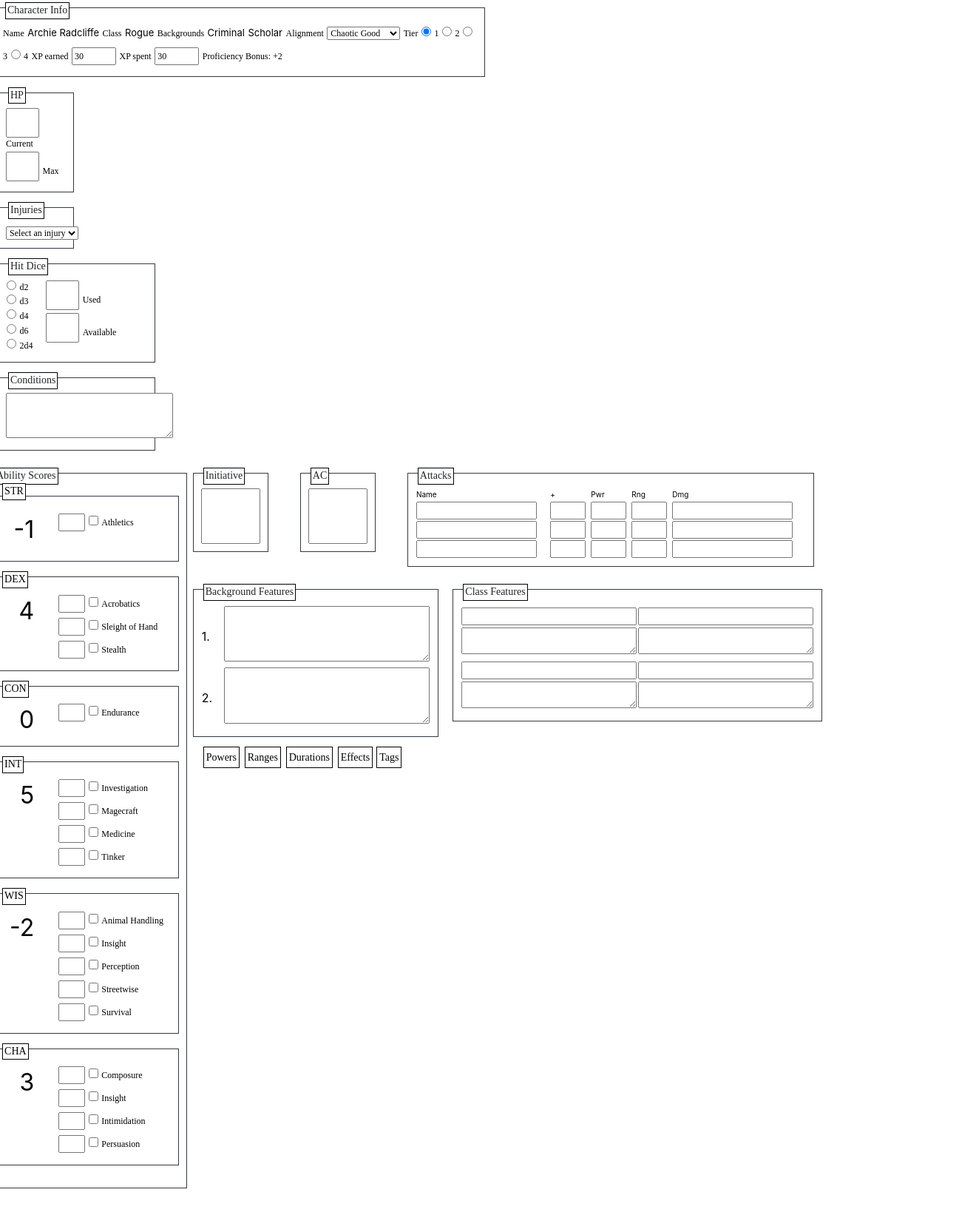
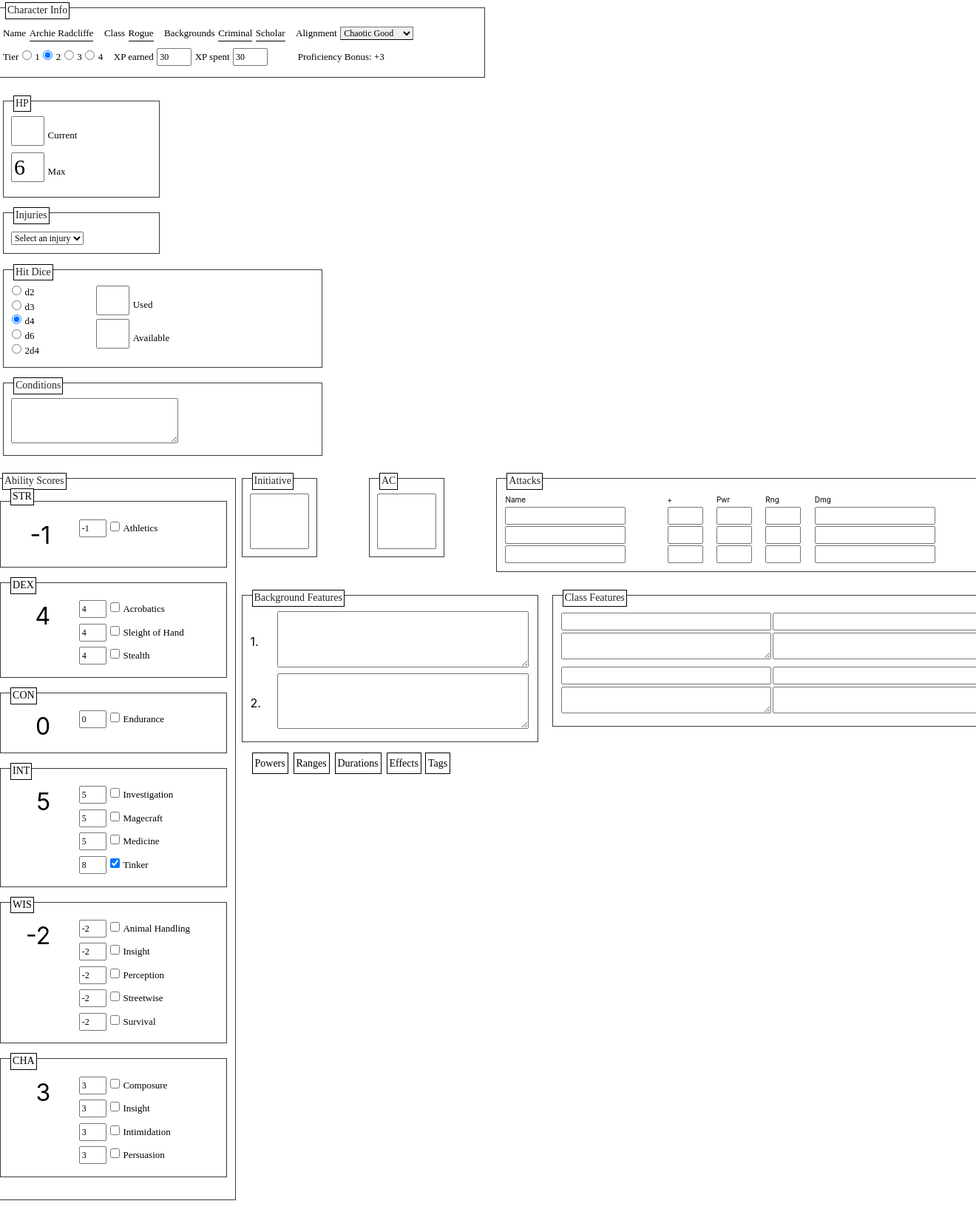
Before and after one commit to elhudson/HUBRIS, a Flask app: page / in a window 1320 px wide. Shown: that part at 74% size. Run offline with Flask 2, Linux system fonts and the light colour scheme; data comes from the database, SQL or seed files in the repository; lists and menus that the app fills with data are empty; the page is wider than the window, and the part outside it is not shown; some libraries are stand-ins or nearby versions.

Commit message:
I'm in hell

```diff
--- a/HUBRIS.session.sql
+++ /dev/null
@@ -1 +0,0 @@
-ALTER TABLE characters DROP COLUMN class
--- a/backend/static/script.js
+++ /dev/null
@@ -1,89 +0,0 @@
-
-const tiers = document.getElementsByName("tier");
-const ability_scores = document.getElementsByClassName("ability_score");
-const skills=document.getElementsByClassName("skill_bonus");
-const proficiencies=document.getElementsByClassName("is_proficient");
-const stats=readStats();
-
-
-function setAlignment(align) {
-
-        const menu=document.getElementById("alignment");
-        const options=menu.options;
-              console.log(options)
-                for(var i=0; i<options.length; i++){
-                  if (options[i].value===align) {
-                    print(options[i])
-                    options[i].setAttribute("selected",true)
-                  }
-                }
-              }
-
-function openTab(evt, tabName) {
-  // Declare all variables
-  var i, tabcontent, tablinks;
-
-  // Get all elements with class="tabcontent" and hide them
-  tabcontent = document.getElementsByClassName("tabcontent");
-  for (i = 0; i < tabcontent.length; i++) {
-    tabcontent[i].style.display = "none";
-  }
-
-  // Get all elements with class="tablinks" and remove the class "active"
-  tablinks = document.getElementsByClassName("tablinks");
-  for (i = 0; i < tablinks.length; i++) {
-    tablinks[i].className = tablinks[i].className.replace(" active", "");
-  }
-
-  // Show the current tab, and add an "active" class to the button that opened the tab
-  document.getElementById(tabName).style.display = "block";
-  evt.currentTarget.className += " active";
-}
-
-function readStats() {
-  var stats=new Object();
-  stats.str=document.getElementById("str").value,
-  stats.dex=document.getElementById("dex").value,
-  /* stats.con=document.getElementById("con").value,
-  stats.int=document.getElementById("int").value,
-  stats.wis=document.getElementById("wis").value,
-  stats.cha=document.getElementById("cha").value, */
-  stats.pb=document.getElementById("proficiency_bonus").innerHTML;
-  stats.tier=document.querySelector('input[name="tier"]:checked').value;
-  return stats;
-}
-
-function setProficiency() {
-  for (var i = 0; i < tiers.length; i++) {
-    if (tiers[i].checked) {
-      document.querySelector("#proficiency_bonus").innerHTML =
-        Number(tiers[i].value) + 1;
-    }
-  }
-}
-
-function setSkill(checkbox_name, skill_name) {
-  var checkbox = document.getElementById(checkbox_name);
-  var skill = document.getElementById(skill_name);
-  var ability = checkbox.getAttribute("data-stat");
-  var ability_score = statMatch(ability);
-  if (checkbox.checked) {
-    skill.value = Number(stats.pb) + ability_score;
-  }
-  else {
-    skill.value = ability_score;
-  }
-}
-
-function statMatch(ability_score) {
-  let stat = document.querySelector("#" + ability_score).value;
-  return Number(stat);
-}
-
-function populateAbilities() {
-  for (i = 0; i < skills; i++) {
-    skill_name=skills[i].id;
-    skill_checked=proficiencies[i].id;
-    setSkill(skill_checked,skill_name);
-  }
-}
--- a/backend/app.py
+++ b/web/app.py
@@ -9,6 +9,7 @@ class Character:
     def __init__(self,player,con):
         sql=f'SELECT * FROM characters WHERE player="{player}"'
         df=pd.read_sql(sql,con)
+
         self.name=df["name"][0]
         self.str=df["str"][0]
         self.dex=df["dex"][0]
@@ -28,10 +29,37 @@ class Character:
         self.tag_features=[]
         self.class_features=[]
 
+        self.define_abilities(con)
+        self.bin_abilities()
+        self.set_tier()
+        self.set_hp_max()
+        self.skills_str()
+
+
     def define_abilities(self,con):
         ids_list=self.ability_ids.split(",")
         abs=generate_abilities(ids_list,con)
         self.abilities=abs
+
+    def skills_str(self):
+        self.skill_names=""
+        for skill in self.skills:
+            self.skill_names+=skill.name+","
+
+    def set_tier(self):
+        spent=self.xp_spent
+        self.tier=None
+        if 0<spent<=25:
+            self.tier=1
+        elif 25<spent<=75:
+            self.tier=2
+        elif 75<spent<=135:
+            self.tier=3
+        elif 135<spent:
+            self.tier=4
+
+    def set_hp_max(self):
+        self.hp_max=(3*(self.tier))+self.con
 
     def bin_abilities(self):
         for ability in self.abilities:
@@ -45,7 +73,7 @@ class Character:
                 self.ranges.append(ability)
             if type(ability)==duration:
                 self.durations.append(ability)
-            if type(ability)==proficiency:
+            if type(ability)==skill_proficiency:
                 self.skills.append(ability)
             if type(ability)==tag_feature:
                 self.tag_features.append(ability)
@@ -53,6 +81,10 @@ class Character:
                 self.class_features.append(ability)
             if type(ability)==pcclass:
                 self.char_class=ability
+                ability.define_hd()
+                self.hit_die=ability.hit_die
+
+
 
 def is_relational(function_name):
     l=function_name.split()
@@ -133,6 +165,9 @@ def generate_abilities(ability_ids, con):
         if src=="classes":
             a=pcclass(id,con)
             abilities.append(a)
+        if src=="skills":
+            a=skill_proficiency(id,con)
+            abilities.append(a)
     return abilities
 
 class ability:
@@ -141,15 +176,27 @@ class ability:
         self.name=self.rec["title"][0]
         ## self.tier=self.rec["tier"][0]
         self.id=id
-class proficiency(ability):
-    def __init__(self,id,con):
-        super().__init__(id,con)
 
 class pcclass(ability):
     def __init__(self,id,con):
         super().__init__(id,con)
+    def define_hd(self):
+        if self.name=="Barbarian":
+            self.hit_die="2d4"
+        if self.name in ["Sharpshooter","Knight","Fighter"]:
+            self.hit_die="d6"
+        if self.name in ["Rogue","Priest"]:
+            self.hit_die="d4"
+        if self.name in ["Elementalist","Beguiler"]:
+            self.hit_die="d3"
+        if self.name=="Wizard":
+            self.hit_die="d2"
 
 class feature(ability):
+    def __init__(self,id,con):
+        super().__init__(id,con)
+
+class skill_proficiency(ability):
     def __init__(self,id,con):
         super().__init__(id,con)
 
--- /dev/null
+++ b/web/static/script.js
@@ -0,0 +1,116 @@
+
+const tiers = document.getElementsByName("tier");
+const ability_scores = document.getElementsByClassName("ability_score");
+const skill_bonuses=document.getElementsByClassName("skill_bonus");
+const skill_profs=document.getElementsByClassName("is_proficient");
+
+function start(align,tier,hit_die,skills) {
+  setAlignment(align)
+  setTier(tier)
+  setProficiency()
+  setHD(hit_die)
+  populateProficiencies(skills)
+  populateModifiers()
+
+}
+
+function populateProficiencies(proficiencies) {
+  ps=proficiencies.split(",")
+  for (var i=0;i<(ps.length);i++) {
+    prof=ps[i]
+    for (var j=0;j<skill_profs.length;j++) {
+      skill=skill_profs[j]
+      s=skill.getAttribute("id")
+      if (prof==s) {
+        skill.setAttribute("checked",true)
+      }
+  }
+}
+}
+
+function populateModifiers() {
+  for (var i=0;i<skill_bonuses.length;i++) {
+    console.log(skill_bonuses[i].getAttribute("name"))
+    attr=skill_bonuses[i].getAttribute("data-stat")
+    attr_value=statMatch(attr)
+    is_prof=skill_profs[i].checked
+    console.log(is_prof)
+    pb=Number(document.getElementById("proficiency_bonus").innerHTML)
+    console.log(pb)
+    if (is_prof==true) {
+      bonus=pb+attr_value
+    }
+    else {
+      bonus=attr_value
+    }
+    skill_bonuses[i].setAttribute("value",bonus)
+  }
+}
+
+function setAlignment(align) {
+
+        const menu=document.getElementById("alignment");
+        const options=menu.options;
+                for(var i=0; i<options.length; i++){
+                  if (options[i].value===align) {
+                    print(options[i])
+                    options[i].setAttribute("selected",true)
+                  }
+                }
+              }
+
+function setHD(hit_die) {
+  const ch=document.getElementById(hit_die)
+  ch.setAttribute("checked",true)
+}
+
+function setTier(tier) {
+  if (Number(tier)==1) {
+    document.getElementById("tier_1").setAttribute("checked",true)
+  }
+  if (Number(tier)==2) {
+    document.getElementById("tier_2").setAttribute("checked",true)
+  }
+  if (tier==3) {
+    document.getElementById("tier_3").setAttribute("checked",true)
+  }
+  if (tier==4) {
+    document.getElementById("tier_4").setAttribute("checked",true)
+  }
+}
+
+function openTab(evt, tabName) {
+  // Declare all variables
+  var i, tabcontent, tablinks;
+
+  // Get all elements with class="tabcontent" and hide them
+  tabcontent = document.getElementsByClassName("tabcontent");
+  for (i = 0; i < tabcontent.length; i++) {
+    tabcontent[i].style.display = "none";
+  }
+
+  // Get all elements with class="tablinks" and remove the class "active"
+  tablinks = document.getElementsByClassName("tablinks");
+  for (i = 0; i < tablinks.length; i++) {
+    tablinks[i].className = tablinks[i].className.replace(" active", "");
+  }
+
+  // Show the current tab, and add an "active" class to the button that opened the tab
+  document.getElementById(tabName).style.display = "block";
+  evt.currentTarget.className += " active";
+}
+
+function setProficiency() {
+  for (var i = 0; i < tiers.length; i++) {
+    if (tiers[i].checked) {
+      document.querySelector("#proficiency_bonus").innerHTML =
+        Number(tiers[i].value) + 1;
+    }
+  }
+}
+
+
+function statMatch(ability_score) {
+  let stat = document.getElementById(ability_score).innerHTML;
+  return Number(stat);
+}
--- a/backend/static/style.css
+++ b/web/static/style.css
@@ -4,6 +4,11 @@ p, label, input[type="text"], input[type="number"], option, #alignment, #injurie
 }
 
 .fill {
+  font-size:small;
+  font-family: Bahnschrift;
+}
+
+label {
   font-size:small;
 }
 
@@ -62,17 +67,30 @@ p, label, input[type="text"], input[type="number"], option, #alignment, #injurie
   padding-top:2ch;
 }
 .info {
-  display:table;
   width:100%;
   height:auto;
 
 }
 
-.info div {
-  display:inline;
-}
 .hp_wrapper {
   height:60%;
+}
+
+.info_item {
+  display:inline-block;
+  margin-right:10px;
+}
+
+.info_item .fill {
+  border-bottom:1px solid #000;
+}
+
+.info_item .select {
+  border-bottom: 1px solid #000;
+  font-size:small;
+}
+.info_item div {
+  display:inline-block;
 }
 
 .ability_score_wrapper{
--- a/backend/templates/sheet.html
+++ b/web/templates/sheet.html
@@ -26,10 +26,10 @@
               <label>Backgrounds</label>
               <div class="fill">{{character.backgrounds[0].name}}</div>
               <div class="fill">{{character.backgrounds[1].name}}</div>
-
+            </div>
             <div class="info_item">
               <label>Alignment</label>
-              <select name="Alignment" id="alignment">
+              <select name="Alignment" id="alignment" class="fill">
                 <option value="lg">Lawful Good</option>
                 <option value="ng">Neutral Good</option>
                 <option value="cg">Chaotic Good</option>
@@ -44,21 +44,26 @@
 
             <div class="info_item">
               <label>Tier</label>
-              <input type="radio" id="tier_1" name="tier" value="1" checked onClick="setProficiency()">
+              <input type="radio" id="tier_1" name="tier" value="1">
               <label for="tier1">1</label>
-              <input type="radio" id="tier_2" name="tier" value="2" onClick="setProficiency()">
+              <input type="radio" id="tier_2" name="tier" value="2">
               <label for="tier2">2</label>
-              <input type="radio" id="tier_3" name="tier" value="3" onClick="setProficiency()">
+              <input type="radio" id="tier_3" name="tier" value="3">
               <label for="tier3">3</label>
-              <input type="radio" id="tier_4" name="tier" value="4" onClick="setProficiency()">
+              <input type="radio" id="tier_4" name="tier" value="4">
               <label for="tier4">4</label>
+            </div>
+            <div class="info_item">
               <label>XP earned</label>
               <input type="number" id="XP_earned" value="{{character.xp_earned}}" class="mod">
               <label>XP spent</label>
-              <input type="number" id="XP_spent" value="{{character.xp_spent}}"class="mod">
+              <input type="number" id="xp_spent" value="{{character.xp_spent}}" class="mod">
+            </div>
+            <div class="info_item">
               <div title="proficiency">
                 <label>Proficiency Bonus: +</label><label id="proficiency_bonus">2</label>
               </div>
+            </div>
             </div>
           </div>
         </div>
@@ -135,12 +140,12 @@
             <div class="box content skills" title="str_skills">
               <table>
                 <tr>
-                  <th class="score">
+                  <th class="score" id="str">
                       {{character.str}}
                   </th>
                   <th class="skillList">
                     <input type="number" class="skill_bonus mod" name="athletics" id="athletics_bonus" data-stat="str">
-                    <input type="checkbox" class="is_proficient" name="athletics" id="athletics_proficiency"
+                    <input type="checkbox" class="is_proficient" name="athletics" id="Athletics"
                       data-stat="str" onClick="setSkill('athletics_proficiency','athletics_bonus')">
                     <label>Athletics</label> <br><br>
                   </th>
@@ -153,22 +158,22 @@
 
               <table>
                 <tr>
-                  <th class="score">
+                  <th class="score" id="dex">
                      {{character.dex}}
                   </th>
                   <th class=skillList>
                     <input type="number" class="skill_bonus mod" name="acrobatics" id="acrobatics_bonus"
                       data-stat="dex">
-                    <input type="checkbox" class="is_proficient" name="acrobatics" id="acrobatics_proficiency"
+                    <input type="checkbox" class="is_proficient" name="acrobatics" id="Acrobatics"
                       data-stat="dex">
                     <label>Acrobatics</label> <br>
                     <input type="number" class="skill_bonus mod" name="sleightofhand" id="sleightofhand_bonus"
                       data-stat="dex">
-                    <input type="checkbox" class="is_proficient" name="sleightofhand" id="sleightofhand_proficiency"
+                    <input type="checkbox" class="is_proficient" name="sleightofhand" id="Sleight of Hand"
                       data-stat="dex">
                     <label>Sleight of Hand</label> <br>
                     <input type="number" class="skill_bonus mod" name="stealth" id="stealth_bonus" data-stat="dex">
-                    <input type="checkbox" class="is_proficient" name="stealth" id="stealth_proficiency"
+                    <input type="checkbox" class="is_proficient" name="stealth" id="Stealth"
                       data-stat="dex">
                     <label>Stealth</label> <br>
                   </th>
@@ -181,12 +186,12 @@
 
               <table>
                 <tr>
-                  <th class="score">
+                  <th class="score" id="con">
                     {{character.con}}
                   </th>
                   <th class=skillList>
                     <input type="number" class="skill_bonus mod" name="endurance" id="endurance_bonus" data-stat="con">
-                    <input type="checkbox" class="is_proficient" name="endurance" id="endurance_proficiency"
+                    <input type="checkbox" class="is_proficient" name="endurance" id="Endurance"
                       data-stat="con">
                     <label>Endurance</label> <br>
                   </th>
@@ -199,25 +204,25 @@
 
               <table>
                 <tr>
-                  <th class="score">
+                  <th class="score" id="int">
                     {{character.int}}
                 </th>
                   <th class=skillList>
                     <input type="number" class="skill_bonus mod" name="investigation" id="investigation_bonus"
                       data-stat="int">
-                    <input type="checkbox" class="is_proficient" name="investigation" id="investigation_proficiency"
+                    <input type="checkbox" class="is_proficient" name="investigation" id="Investigation"
                       data-stat="int">
                     <label>Investigation</label> <br>
                     <input type="number" class="skill_bonus mod" name="magecraft" id="magecraft_bonus" data-stat="int">
-                    <input type="checkbox" class="is_proficient" name="magecraft" id="magecraft_proficiency"
+                    <input type="checkbox" class="is_proficient" name="magecraft" id="Magecraft"
                       data-stat="int">
                     <label>Magecraft</label> <br>
                     <input type="number" class="skill_bonus mod" name="medicine" id="medicine_bonus" data-stat="int">
-                    <input type="checkbox" class="is_proficient" name="medicine" id="medicine_proficiency"
+                    <input type="checkbox" class="is_proficient" name="medicine" id="Medicine"
                       data-stat="int">
                     <label>Medicine</label> <br>
                     <input type="number" class="skill_bonus mod" name="tinker" id="tinker_bonus" data-stat="int">
-                    <input type="checkbox" class="is_proficient" name="tinker" id="tinker_proficiency" data-stat="int">
+                    <input type="checkbox" class="is_proficient" name="tinker" id="Tinker" data-stat="int">
                     <label>Tinker</label> <br>
                   </th>
                 </tr>
@@ -229,31 +234,31 @@
 
               <table>
                 <tr>
-                  <th class="score">
+                  <th class="score" id="wis">
                     {{character.wis}}
                 </th>
                   <th class="skillList">
                     <input type="number" class="skill_bonus mod" name="animalhandling" id="animalhandling_bonus"
                       data-stat="wis">
-                    <input type="checkbox" class="is_proficient" name="animalhandling" id="animalhandling_proficiency"
+                    <input type="checkbox" class="is_proficient" name="animalhandling" id="Animal Handling"
                       data-stat="wis">
                     <label>Animal Handling</label> <br>
                     <input type="number" class="skill_bonus mod" name="insight" id="insight_bonus" data-stat="wis">
-                    <input type="checkbox" class="is_proficient" name="insight" id="insight_proficiency"
+                    <input type="checkbox" class="is_proficient" name="insight" id="Insight"
                       data-stat="wis">
                     <label>Insight</label> <br>
                     <input type="number" class="skill_bonus mod" name="perception" id="perception_bonus"
                       data-stat="wis">
-                    <input type="checkbox" class="is_proficient" name="perception" id="perception_proficiency"
+                    <input type="checkbox" class="is_proficient" name="perception" id="Perception"
                       data-stat="wis">
                     <label>Perception</label> <br>
                     <input type="number" class="skill_bonus mod" name="streetwise" id="streetwise_bonus"
                       data-stat="wis">
-                    <input type="checkbox" class="is_proficient" name="streetwise" id="streetwise_proficiency"
+                    <input type="checkbox" class="is_proficient" name="streetwise" id="Streetwise"
                       data-stat="wis">
                     <label>Streetwise</label> <br>
                     <input type="number" class="skill_bonus mod" name="survival" id="survival_bonus" data-stat="wis">
-                    <input type="checkbox" class="is_proficient" name="survival" id="survival_proficiency"
+                    <input type="checkbox" class="is_proficient" name="survival" id="Survival"
                       data-stat="wis">
                     <label>Survival</label> <br>
                   </th>
@@ -266,26 +271,26 @@
 
               <table>
                 <tr>
-                  <th class="score">
+                  <th class="score" id="cha">
                     {{character.cha}}
                 </th>
                   <th class=skillList>
                     <input type="number" class="skill_bonus mod" name="composure" id="composure_bonus" data-stat="cha">
-                    <input type="checkbox" class="is_proficient" name="composure" id="composure_proficiency"
+                    <input type="checkbox" class="is_proficient" name="composure" id="Composure"
                       data-stat="cha">
                     <label>Composure</label> <br>
                     <input type="number" class="skill_bonus mod" name="deception" id="deception_bonus" data-stat="cha">
-                    <input type="checkbox" class="is_proficient" name="deception" id="deception_proficiency"
+                    <input type="checkbox" class="is_proficient" name="deception" id="Deception"
                       data-stat="cha">
                     <label>Insight</label> <br>
                     <input type="number" class="skill_bonus mod" name="intimidation" id="intimidation_bonus"
                       data-stat="cha">
-                    <input type="checkbox" class="is_proficient" name="intimidation" id="intimidation_proficiency"
+                    <input type="checkbox" class="is_proficient" name="intimidation" id="Intimidation"
                       data-stat="cha">
                     <label>Intimidation</label> <br>
                     <input type="number" class="skill_bonus mod" name="persuasion" id="persuasion_bonus"
                       data-stat="cha">
-                    <input type="checkbox" class="is_proficient" name="persuasion" id="persuasion_proficiency"
+                    <input type="checkbox" class="is_proficient" name="persuasion" id="Persuasion"
                       data-stat="cha">
                     <label>Persuasion</label> <br>
                   </th>
```
Also changed, not shown: other parts of web/templates/sheet.html (+2 -2 lines), backend/readin.py (deleted, +0 -147 lines), HUBRIS.db, scratch/scratch.html (renamed from scratch.html), sync.py (renamed from backend/sync.py), 2 other files.
